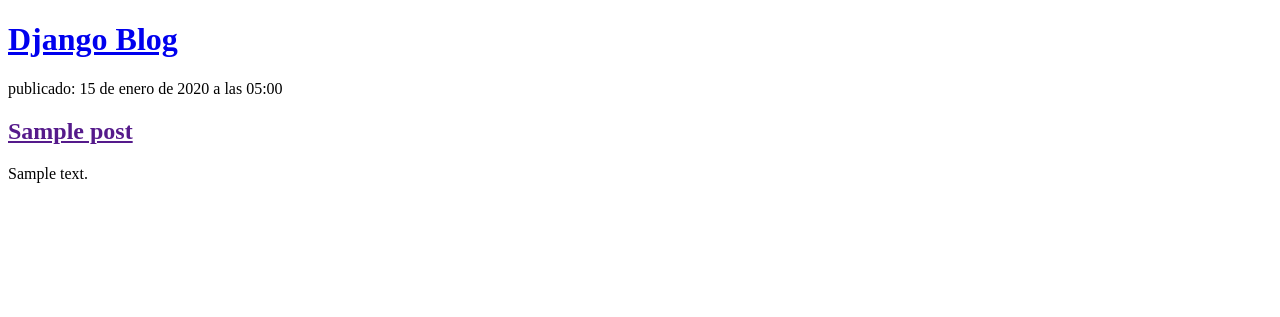
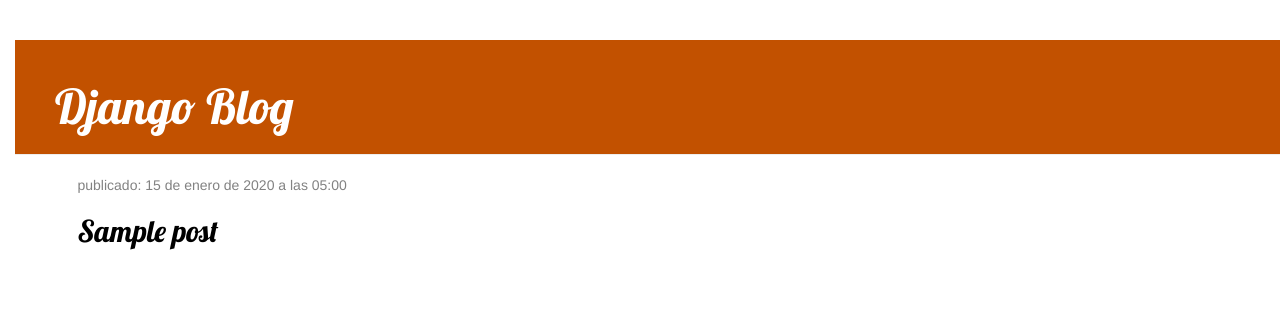
Before and after one commit to mil268/my-first-blog3, a Django app: page / in a window 1280 px wide. Shown: the top 317 px of the page. Run offline with Django 4.2, Linux system fonts and the light colour scheme; tables that the repository leaves empty hold one stand-in row (values such as "Sample post"); some libraries are stand-ins or nearby versions.

Commit message:
Agregadas vistas y plantilla para el detalle del post del blog, así como también CSS para el sitio.

```diff
--- /dev/null
+++ b/blog/static/css/blog.css
@@ -0,0 +1,63 @@
+h1 a, h2 a {
+     color: #C25100;
+     font-family: 'Lobster';
+}
+
+
+body {
+    padding-left: 15px;
+}
+
+
+
+h1 a, h2 a {
+    color: #FCA205;
+    font-family: 'Lobster';
+}
+
+.page-header {
+    background-color: #C25100;
+    margin-top: 0;
+    padding: 20px 20px 20px 40px;
+}
+
+.page-header h1, .page-header h1 a, .page-header h1 a:visited, .page-header h1 a:active {
+    color: #ffffff;
+    font-size: 36pt;
+    text-decoration: none;
+}
+
+.content {
+    margin-left: 40px;
+}
+
+h1, h2, h3, h4 {
+    font-family: 'Lobster', cursive;
+}
+
+.date {
+    color: #828282;
+}
+
+.save {
+    float: right;
+}
+
+.post-form textarea, .post-form input {
+    width: 100%;
+}
+
+.top-menu, .top-menu:hover, .top-menu:visited {
+    color: #ffffff;
+    float: right;
+    font-size: 26pt;
+    margin-right: 20px;
+}
+
+.post {
+    margin-bottom: 70px;
+}
+
+.post h2 a, .post h2 a:visited {
+    color: #000000;
+}
--- /dev/null
+++ b/blog/templates/blog/base.html
@@ -0,0 +1,32 @@
+{% load static %}
+
+<!DOCTYPE html>
+<html lang="en">
+<head>
+  <meta charset="UTF-8">
+  <title></title>
+  <link rel="stylesheet" href="{% static 'css/blog.css' %}">
+  <link rel="stylesheet" href="//maxcdn.bootstrapcdn.com/bootstrap/3.2.0/css/bootstrap.min.css">
+  <link rel="stylesheet" href="//maxcdn.bootstrapcdn.com/bootstrap/3.2.0/css/bootstrap-theme.min.css">
+  <link href="//fonts.googleapis.com/css?family=Lobster&subs et=lati    n,latin-ext" rel="stylesheet" type="text/css">
+
+
+
+</head>
+<body>
+        <div class="page-header">
+            <h1><a href="/">Django Blog</a></h1>
+        </div>
+
+        <div class="content container">
+          <div class="row">
+            <div class="col-md-8">
+
+               {% block content %}
+               {% endblock %}
+            </div>
+          </div>
+        </div>
+
+</body>
+</html>
--- a/blog/templates/blog/post_list.html
+++ b/blog/templates/blog/post_list.html
@@ -1,22 +1,18 @@
-<!DOCTYPE html>
-<html lang="en">
-<head>
-  <meta charset="UTF-8">
-  <title></title>
-</head>
-<body>
-        <div>
-            <h1><a href="/">Django Blog</a></h1>
-        </div>
+{% extends 'blog/base.html' %}
+
+
+
+{% block content %}
 
         {% for post in posts %}
-           <div>
+           <div class="post">
+             <div class="date">
               <p> publicado: {{ post.published_date }}</p>
-              <h2><a href="">{{ post.title }}</a></h2>
-              <p>{{ post.text|linebreaksbr }}</p>
+             </div>
+              <h2><a href="{% url 'post_detail' pk=post.pk %}">{{ post.title }}</a></h2>
+
            </div>
 
         {% endfor %}
 
-</body>
-</html>
+{% endblock %}
--- a/blog/urls.py
+++ b/blog/urls.py
@@ -4,4 +4,5 @@
 
 urlpatterns = [
     path('', views.post_list, name='post_list'),
+    path('post/<int:pk>/', views.post_detail, name='post_detail'),
 ]
--- a/blog/views.py
+++ b/blog/views.py
@@ -1,4 +1,4 @@
-from django.shortcuts import render
+from django.shortcuts import render, get_object_or_404
 from .models import Post
 from django.utils import timezone
 
@@ -6,3 +6,10 @@
 def post_list(request):
     posts=Post.objects.filter(published_date__lte=timezone.now()).order_by('published_date')
     return render(request, 'blog/post_list.html', {'posts':posts})
+
+
+
+
+def post_detail(request, pk):
+    post = get_object_or_404(Post, pk=pk)
+    return render(request, 'blog//post_detail.html', {'post': post})
```
Also changed, not shown: blog/templates/blog/post_detail.html (added, +13 -0 lines).
